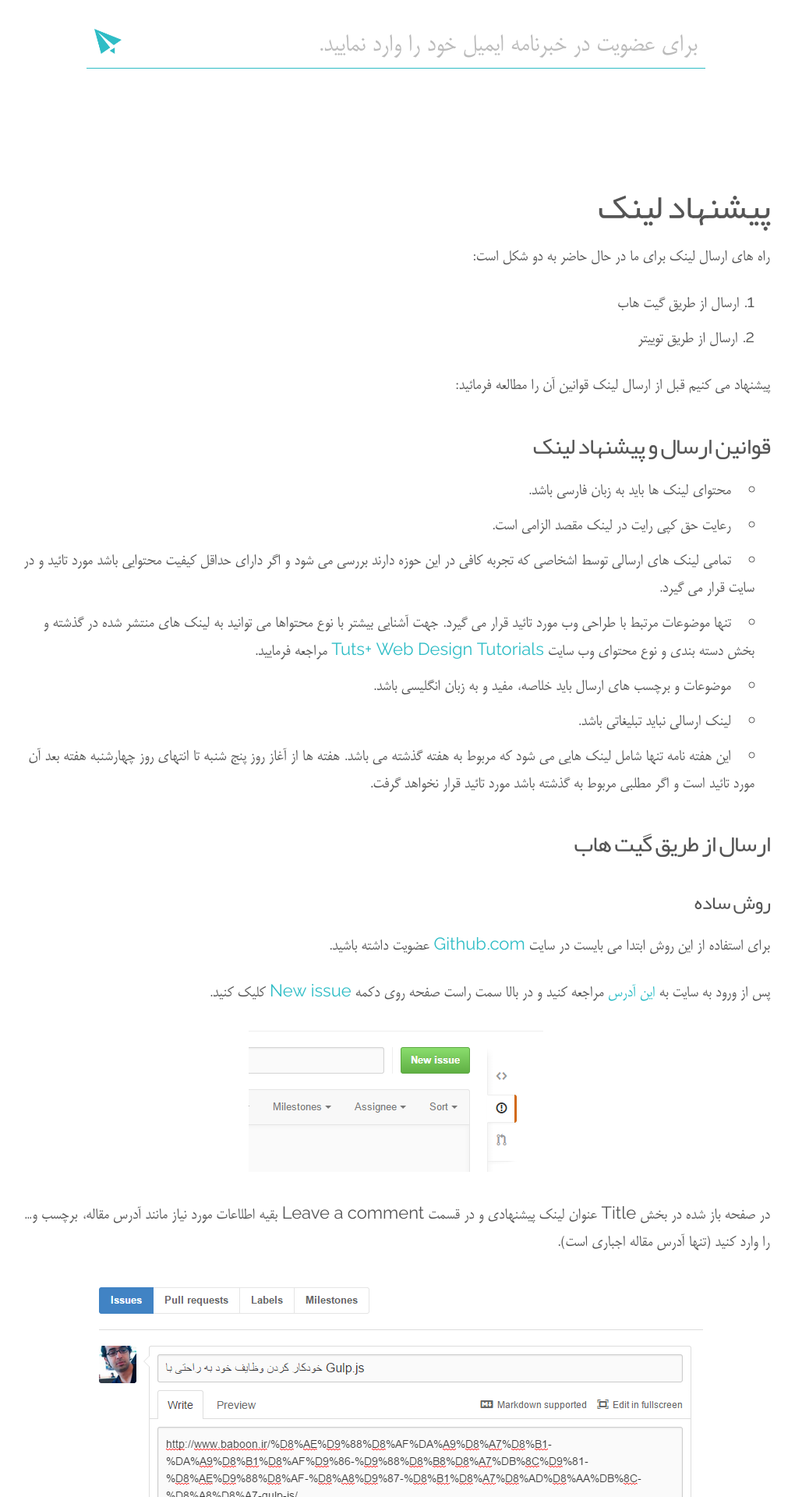
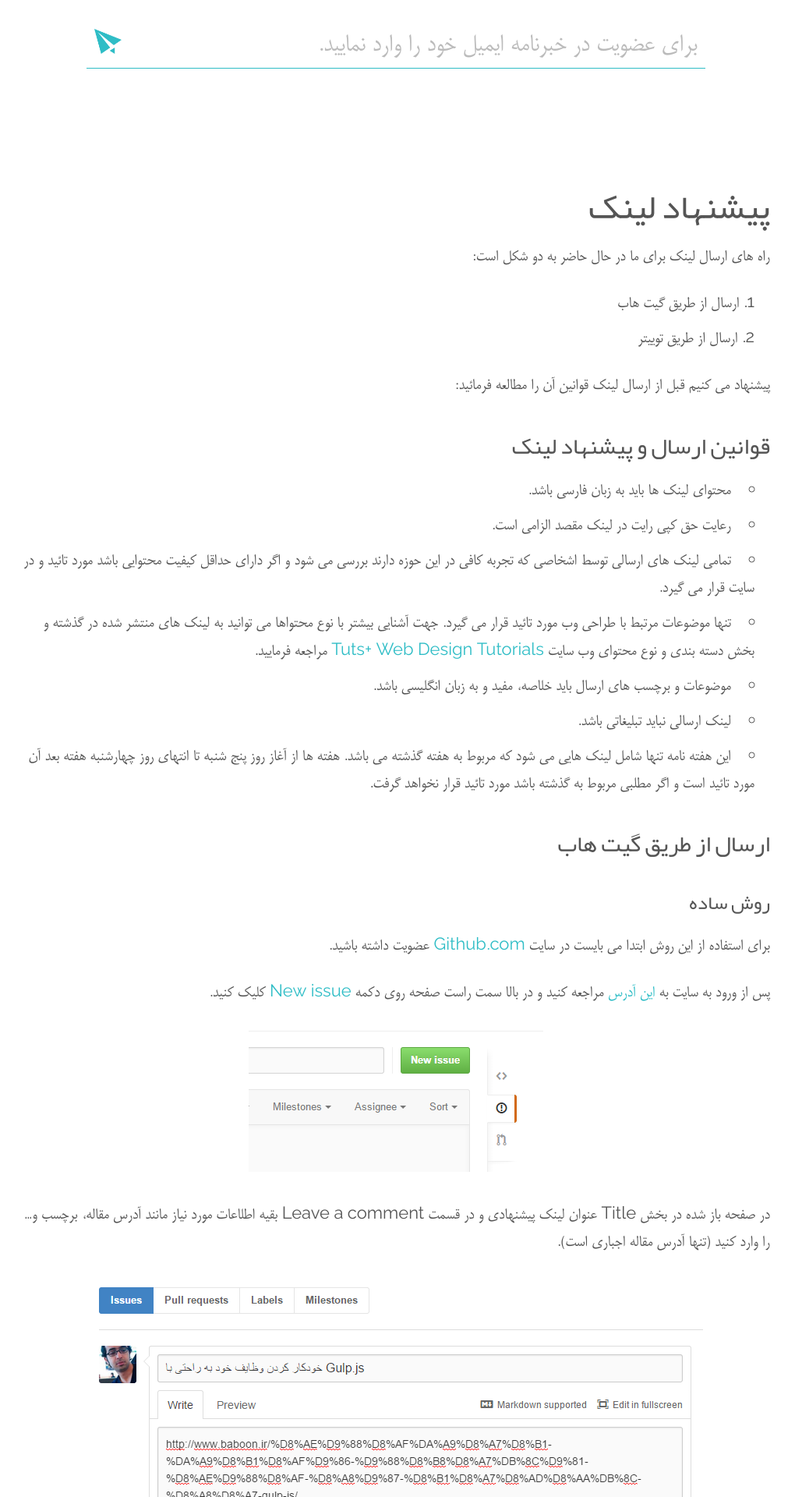
Before and after one commit to reyhoun/ui.toread, a Jekyll site: the page built from contributing.md, in a window 1280 px wide. Shown: the part 398-2318 px from the top of the page at 78% size, without its empty margins (132-1152 px from the left). Built offline with Jekyll 4.4.1, drawn with Linux system fonts in a browser that asks for light colours.

Commit message:
Fix: Letterspacing on headers

```diff
--- a/_sass/skeleton.scss
+++ b/_sass/skeleton.scss
@@ -136,11 +136,11 @@
   margin-bottom: 2rem;
   font-family: 'WYekan',"Raleway", "HelveticaNeue", "Helvetica Neue", Helvetica, Arial, sans-serif;
   font-weight: 300; }
-h1 { font-size: 3.5rem; line-height: 1.2;  letter-spacing: -.1rem;}
-h2 { font-size: 3.0rem; line-height: 1.25; letter-spacing: -.1rem; }
-h3 { font-size: 2.7rem; line-height: 1.3;  letter-spacing: -.1rem; }
-h4 { font-size: 2.4rem; line-height: 1.35; letter-spacing: -.08rem; }
-h5 { font-size: 1.8rem; line-height: 1.5;  letter-spacing: -.05rem; }
+h1 { font-size: 3.5rem; line-height: 1.2;  letter-spacing: 0; }
+h2 { font-size: 3.0rem; line-height: 1.25; letter-spacing: 0; }
+h3 { font-size: 2.7rem; line-height: 1.3;  letter-spacing: 0; }
+h4 { font-size: 2.4rem; line-height: 1.35; letter-spacing: 0; }
+h5 { font-size: 1.8rem; line-height: 1.5;  letter-spacing: 0; }
 h6 { font-size: 1.5rem; line-height: 1.6;  letter-spacing: 0; }
 
 /* Larger than phablet */
```
